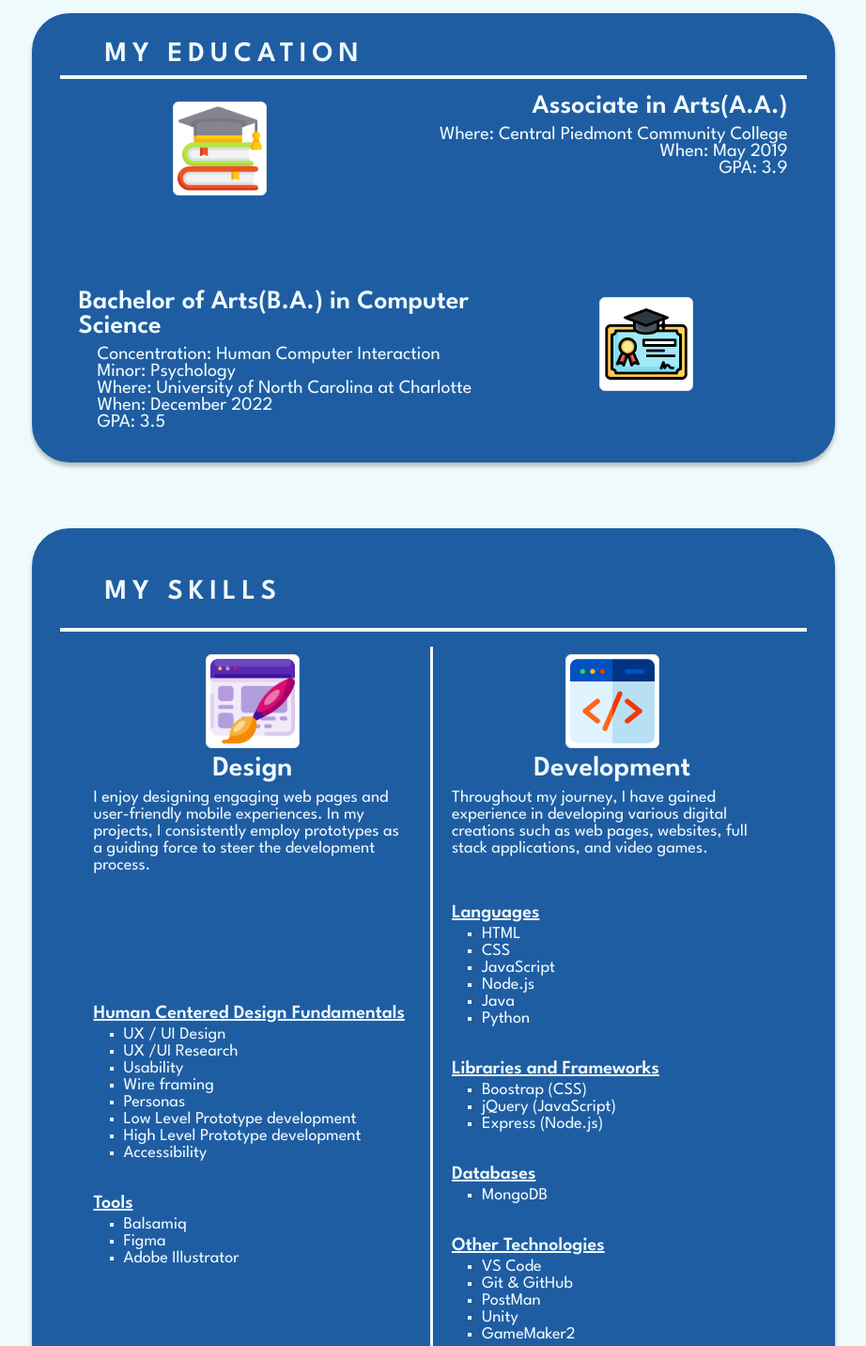
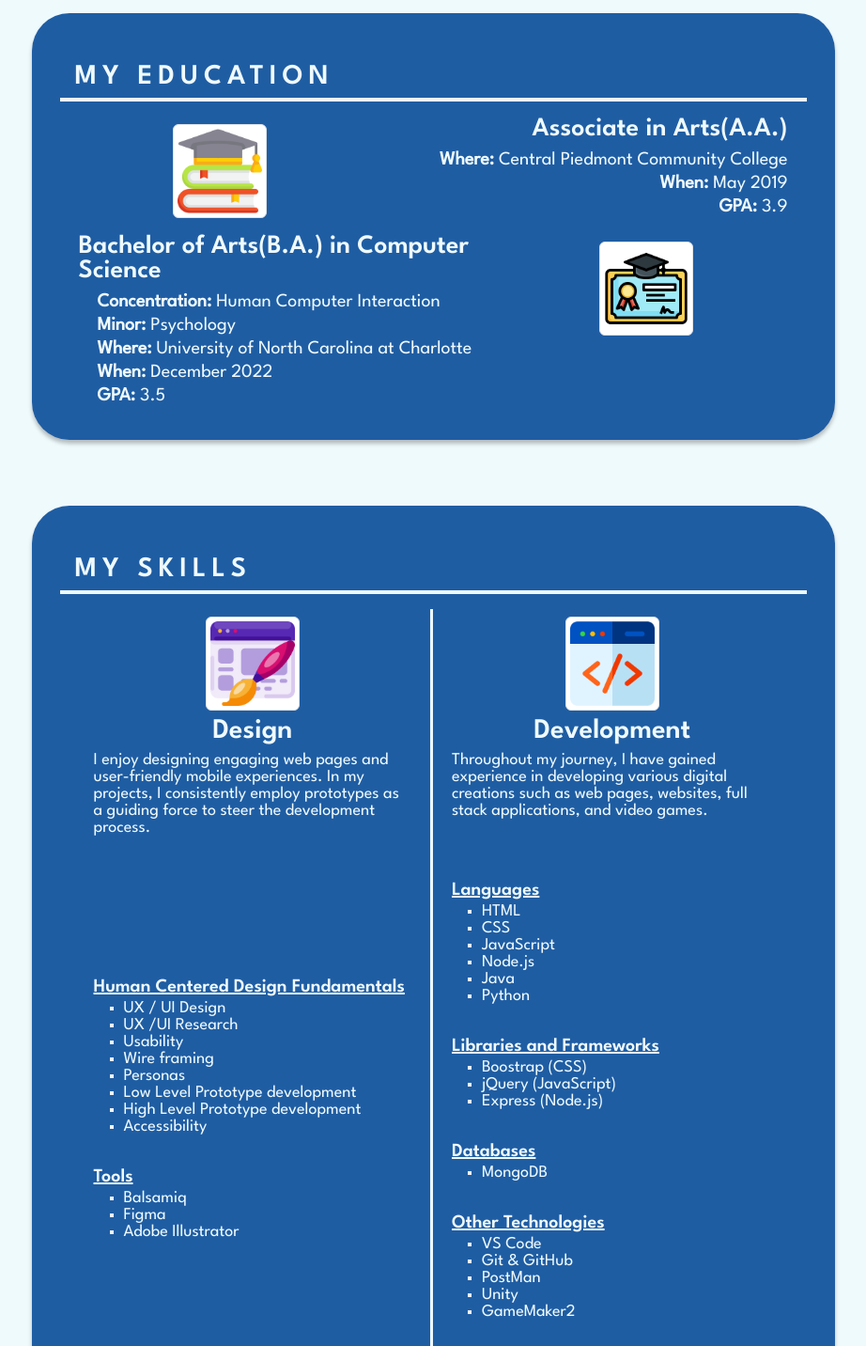
Before and after one commit to andrea-massa/personal-website, a plain HTML site: page index.html in a window 1280 px wide. Shown: the part 1500-2932 px from the top of the page at 94% size, without its empty margins (179-1101 px from the left). Drawn offline with nearby package versions, Linux system fonts and the light colour scheme.

Commit message:
Added a couple design features on homepage

```diff
--- a/index.html
+++ b/index.html
@@ -93,14 +93,14 @@
 
             <!-- MY EDUCATION SECTION STARTS -->
             <section class="col-11 col-xl-9 about-me-subsection hidden" id="education-wrapper">
-              <h2 class="pt-sm-12 col-md-8 px-md-5">My Education</h2>
-              <hr>
-              <div class="row mx-md-2 d-flex flex-row-reverse education-section-subsection" id="cpcc-section">
+              <h2 class="pt-sm-2 pt-md-3 px-md-3 my-2">My Education</h2>
+              <hr class="mb-3">
+              <div class="row my-3 mx-md-2 d-flex flex-row-reverse education-section-subsection" id="cpcc-section">
                 <div class="col-sm-12 col-md-7 education-section-subsection-content text-md-end">
                   <h3>Associate in Arts(A.A.)</h3>
-                  <p>Where: Central Piedmont Community College</p>
-                  <p>When: May 2019</p>
-                  <p>GPA: 3.9</p>
+                  <p><span class="education-label">Where:</span> Central Piedmont Community College</p>
+                  <p><span class="education-label">When:</span> May 2019</p>
+                  <p><span class="education-label">GPA:</span> 3.9</p>
                 </div>
                 <div class="col-sm-12 col-md-5 education-section-subsection-image-container">
                   <img class="img-thumbnail rounded mx-auto d-block mt-2" src="./assets/images/icons/education.png" alt="cpcc-image">
@@ -109,11 +109,11 @@
               <div class="row mx-md-2 my-1 education-section-subsection" id="uncc-section">
                 <div class="col-sm-12 col-md-7 education-section-subsection-content">
                   <h3>Bachelor of Arts(B.A.) in Computer Science</h3>
-                  <p>Concentration: Human Computer Interaction</p>
-                  <p>Minor: Psychology</p>
-                  <p>Where: University of North Carolina at Charlotte</p>
-                  <p>When: December 2022</p>
-                  <p>GPA: 3.5</p>
+                  <p><span class="education-label">Concentration:</span> Human Computer Interaction</p>
+                  <p><span class="education-label">Minor:</span> Psychology</p>
+                  <p><span class="education-label">Where:</span> University of North Carolina at Charlotte</p>
+                  <p><span class="education-label">When:</span> December 2022</p>
+                  <p><span class="education-label">GPA:</span> 3.5</p>
                 </div>
                 <div class="col-sm-12 col-md-5 education-section-subsection-image-container text-center">
                   <img class="img-thumbnail rounded mx-auto d-block mt-2" src="./assets/images/icons/bachelor.png" alt="uncc-image">
@@ -123,10 +123,10 @@
 
             <!-- MY SKILLS SECTION STARTS -->
             <section class="col-11 col-xl-9 about-me-subsection hidden" id="skills-wrapper">
-              <h2 class="pt-xs-12 col-sm-8 px-sm-5 my-4">My Skills</h2>
+              <h2 class="pt-sm-2 pt-md-3 px-md-3 my-2">My Skills</h2>
               <hr>
                 <div class="row mx-3 justify-content-center" id="content-wrapper">
-                  <div class="col-12 col-md-6 skills-subsection my-md-0 d-flex flex-column justify-content-between" id="design-section">
+                  <div class="col-12 col-md-6 skills-subsection py-5 py-md-0 my-md-0 d-flex flex-column justify-content-between" id="design-section">
                       <div class="mx-2 skills-subsection-header border-md-end border-0 border-md">
                           <img class="img-thumbnail rounded mx-auto d-block my-2" src="./assets/images/icons/web-design.png" alt="design-image">
                           <h3 >Design</h3>
@@ -161,7 +161,7 @@
                           <a class="btn btn-primary btn-md projects-button my-2" href="/projects.html#design-project-section">Design <br>Projects</a>
                       </div>
                   </div>
-                  <div class="col-12 my-md-0 col-md-6 skills-subsection" id="develpoment-section">
+                  <div class="col-12 col-md-6 skills-subsection my-5 my-md-0 d-flex flex-column justify-content-between id="development-section">
                       <div class="mx-2 skills-subsection-header">
                           <img class="img-thumbnail rounded mx-auto d-block my-2" src="./assets/images/icons/web-development.png" alt="design-image">
                           <h3 >Development</h3>
--- a/styles/index.css
+++ b/styles/index.css
@@ -148,6 +148,10 @@
                     margin-bottom: 0px;
                     margin-left: 20px;
                 }
+                    .education-section-subsection-content .education-label{
+                        font-weight: 600;
+                        line-height: 25px;
+                    }
                 .education-section-subsection-image-container img{
                     width: 100px;
                 }
@@ -157,7 +161,7 @@
                         color: var(--main-text-color);
                     }
                     #design-section{
-                        margin-bottom: 150px;
+                        border-bottom: solid var(--main-text-color);
                     }
                         .skills-subsection-header{
                             margin-bottom: 50px;
@@ -249,6 +253,7 @@
 
 @media (min-width: 768px) {
     #design-section{
+        border-bottom: none;
         border-right: solid var(--main-text-color);
     }
 }
```
